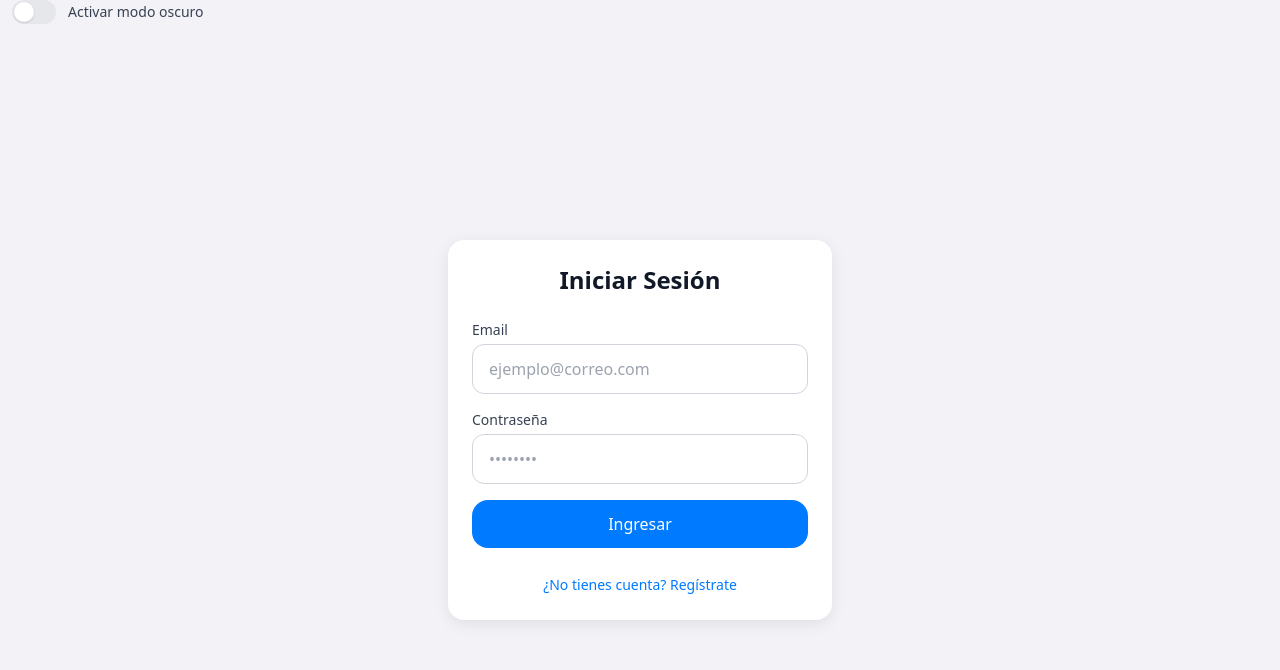
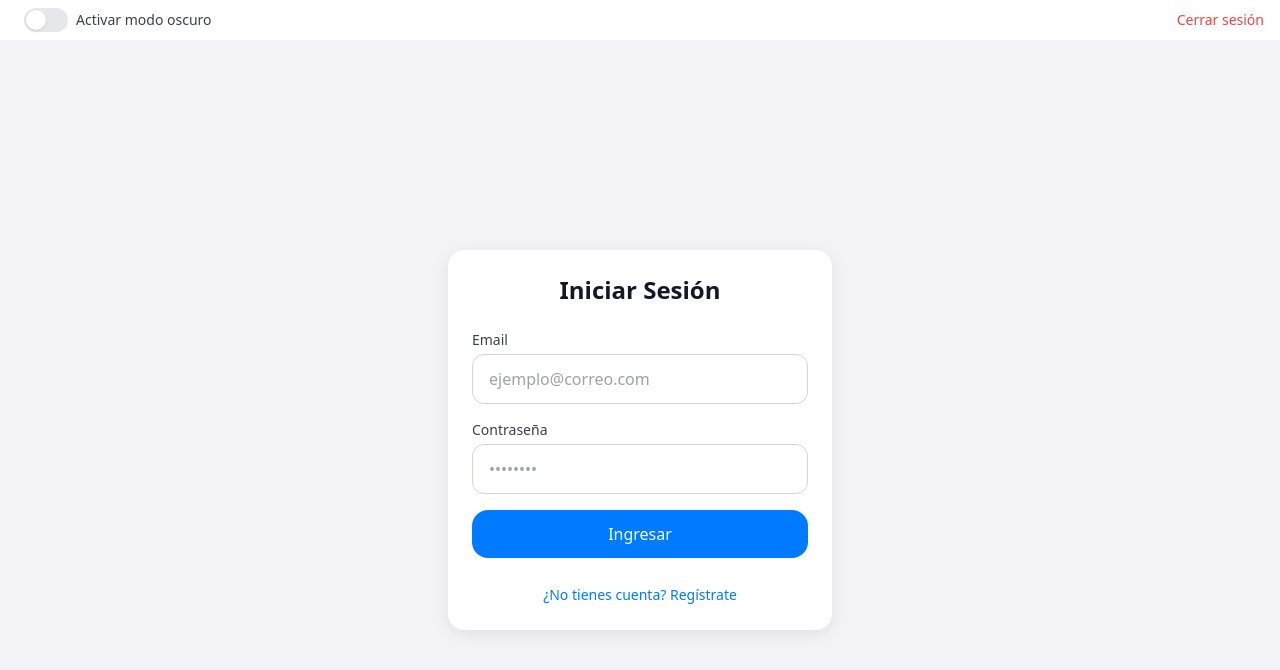
Before and after one commit to flvaccaro/clear-split-deploy, an Angular app in the folder clear-split/: page /auth/login in a window 1280 px wide. Shown: the top 670 px of the page. Built offline with nearby package versions, Linux system fonts and the light colour scheme.

Commit message:
se agrega boton de logout

```diff
--- a/clear-split/src/app/shared/components/header/header.component.html
+++ b/clear-split/src/app/shared/components/header/header.component.html
@@ -1,29 +1,36 @@
-<label
-  class="inline-flex items-center cursor-pointer select-none space-x-3"
->
-  <!-- input oculto, pero accesible -->
+<div class="flex items-center justify-between px-4 py-2 bg-white dark:bg-dark-bg shadow">
+  <!-- Left side: toggle -->
+  <div class="flex items-center space-x-3 relative">
+    <label class="inline-flex items-center cursor-pointer select-none space-x-2">
       <input
         type="checkbox"
         [checked]="theme.isDarkMode()"
         (change)="theme.toggle()"
         class="sr-only peer"
       />
-
-  <!-- track -->
+      <!-- Switch track -->
       <div
         class="w-11 h-6 bg-gray-200 peer-focus:ring-2 peer-focus:ring-ios-blue
                rounded-full peer dark:bg-gray-600
                peer-checked:bg-ios-blue transition-colors"
       ></div>
 
-  <!-- thumb -->
+      <!-- Switch thumb -->
       <div
         class="absolute left-0.5 top-0.5 w-5 h-5 bg-white rounded-full shadow
                peer-checked:translate-x-5 transition-transform"
       ></div>
-
-  <!-- etiqueta -->
       <span class="text-sm font-medium text-gray-700 dark:text-dark-text">
         Activar modo oscuro
       </span>
     </label>
+  </div>
+
+  <!-- Right side: logout -->
+  <button
+    (click)="logout()"
+    class="text-sm text-red-500 font-medium hover:underline"
+  >
+    Cerrar sesión
+  </button>
+</div>
--- a/clear-split/src/app/shared/components/header/header.component.ts
+++ b/clear-split/src/app/shared/components/header/header.component.ts
@@ -1,10 +1,15 @@
 import { Component } from '@angular/core';
 import { ThemeService } from '../../../core/services/theme.service';
+import { AuthService } from '../../../core/services/auth.service';
 
 @Component({
   selector: 'app-header',
   templateUrl: './header.component.html',
 })
 export class HeaderComponent {
-  constructor(public theme: ThemeService) {}
+  constructor(public theme: ThemeService, private auth: AuthService) {}
+
+  logout() {
+    this.auth.logout();
+  }
 }
```
Lines whose indentation alone changed are shown as unchanged.
